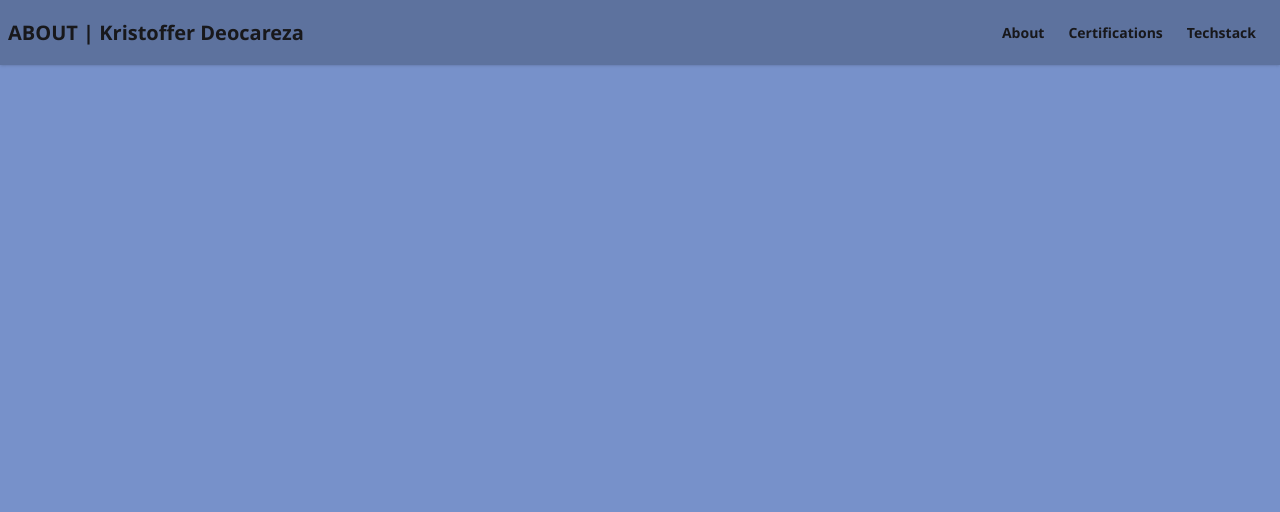
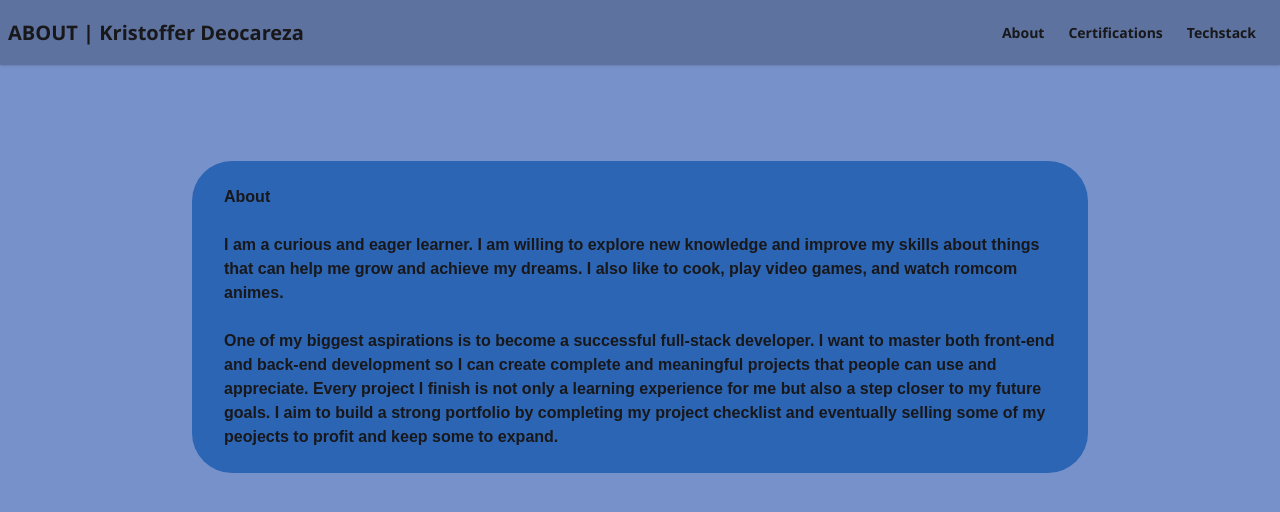
Before and after one commit to KDeo69/PortfolioNew, a plain HTML site: page about.html in a window 1280 px wide. Drawn offline with nearby package versions, Linux system fonts and the light colour scheme.

Commit message:
added about contents(needs fixing)

```diff
--- a/about.html
+++ b/about.html
@@ -38,4 +38,20 @@
             </ul>
           </div>
         </div>
-  </div>
+      </div>
+      <br>
+      <br>
+      <br>
+      <br>
+      <div class="container bg archivo-black-regular textbold notification is-primary">
+            <br>
+            <h1>About</h1>
+            <br>
+            I am a curious and eager learner. I am willing to explore new knowledge and improve my skills about things that can help me grow and achieve my dreams. I also like to cook, play video games, and watch romcom animes.
+            <br>
+            <br>
+            One of my biggest aspirations is to become a successful full-stack developer. I want to master both front-end and back-end development so I can create complete and meaningful projects that people can use and appreciate. Every project I finish is not only a learning experience for me but also a step closer to my future goals. I aim to build a strong portfolio by completing my project checklist and eventually selling some of my peojects to profit and keep some to expand.
+            <br>
+            <br>
+        </div>
+    </body>
--- a/css/styles.css
+++ b/css/styles.css
@@ -13,9 +13,36 @@ html, body {
     font-style: normal;
   }
 
+.textbold{
+    font-weight: bold;
+}
+
 .navbarstyle{
     background: #5d729e;
 }
+
+/*about*/
+
+.container{
+
+    display: flexbox;
+    width: 100%;
+    margin: 0 auto;
+    padding: 0 2rem;
+    position: relative;
+    overflow: hidden;
+}
+
+.bg{
+    width: 3fr;
+    justify-content: center;
+    margin: auto;
+
+    background-color: #2c65b4;
+    width: 70%;
+    border-radius: 40px;
+}
+
 
 /*grid style*/
 
```
